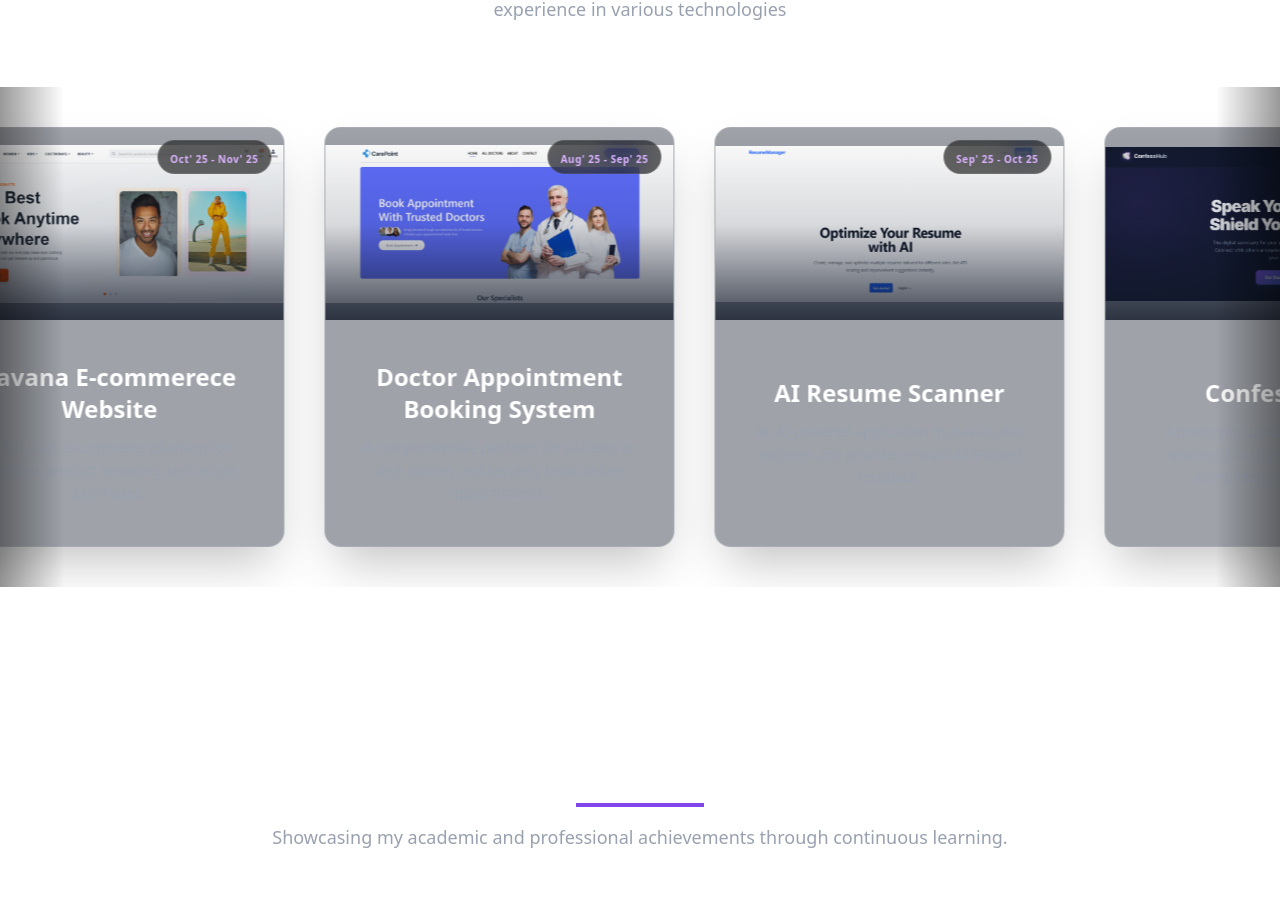
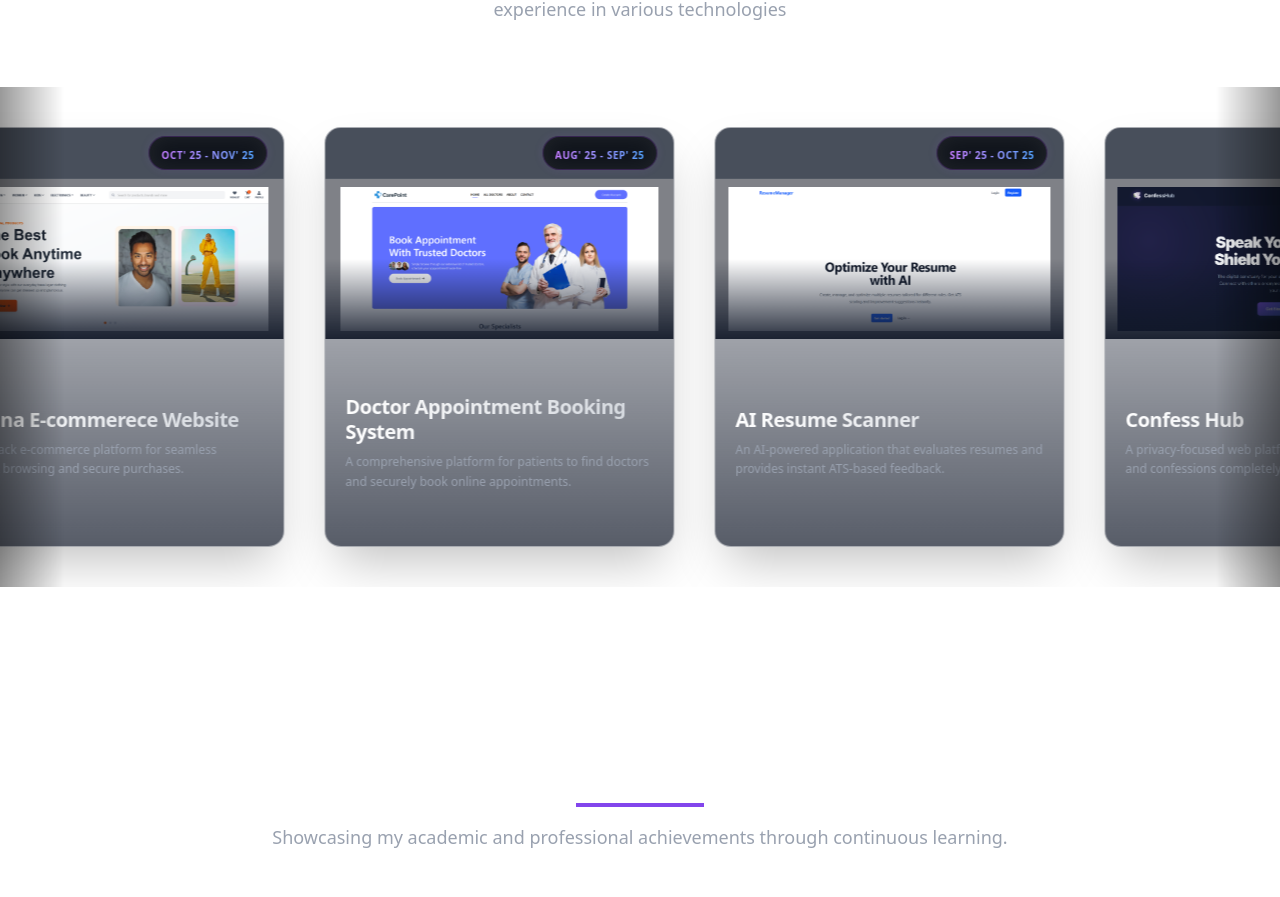
Before and after one commit to Sauravdeep01/portfolio, a React (Vite) app: page / in a window 1280 px wide. Shown: the part 2037-2934 px from the top of the page. Built offline with nearby package versions, Linux system fonts and the light colour scheme.

Commit message:
modified: project cards

```diff
--- a/src/Components/Projects/Projects.jsx
+++ b/src/Components/Projects/Projects.jsx
@@ -114,49 +114,64 @@ function Projects() {
 
                                 {/* --- FRONT SIDE --- */}
                                 <div className='absolute inset-0 [backface-visibility:hidden] flex flex-col border border-white/10 bg-gray-900/40 backdrop-blur-xl rounded-2xl overflow-hidden shadow-2xl z-20'>
+                                    {/* Top Space & Date Badge */}
+                                    <div className='flex justify-end items-center px-4 py-2 bg-gray-900/60 border-b border-white/5 flex-shrink-0 z-30'>
+                                        <div className='px-3 py-1 bg-black/50 backdrop-blur-md border border-purple-500/20 rounded-full shadow-[0_0_10px_rgba(168,85,247,0.1)]'>
+                                            <span className='text-[10px] font-bold text-transparent bg-clip-text bg-gradient-to-r from-purple-400 to-blue-400 tracking-wider uppercase'>
+                                                {project.date}
+                                            </span>
+                                        </div>
+                                    </div>
+
                                     {/* 1. Image */}
-                                    <div className='relative h-48 overflow-hidden flex-shrink-0'>
+                                    <div className='relative h-40 overflow-hidden flex-shrink-0 bg-black/20'>
                                         <img
                                             src={project.image}
                                             alt={project.title}
                                             loading="lazy"
-                                            className='w-full h-full object-contain transition-transform duration-700 group-hover:scale-110'
+                                            className='w-full h-full object-contain p-2 transition-transform duration-700 group-hover:scale-110'
                                         />
-                                        { /* Date Badge */}
-                                        <div className='absolute top-3 right-3 z-30 px-3 py-1 bg-black/60 backdrop-blur-md border border-white/10 rounded-full'>
-                                            <span className='text-[10px] font-semibold text-purple-300 tracking-wider'>
-                                                {project.date}
-                                            </span>
-                                        </div>
-                                        <div className='absolute inset-0 bg-gradient-to-t from-gray-900 via-gray-900/20 to-transparent opacity-80 z-10'></div>
+                                        <div className='absolute inset-0 bg-gradient-to-t from-gray-900 via-transparent to-transparent opacity-90 z-10 pointer-events-none'></div>
                                     </div>
 
                                     {/* 2. Content */}
-                                    <div className='p-6 md:p-8 flex flex-col justify-center items-center text-center flex-grow'>
-                                        <h3 className='text-xl md:text-2xl font-bold text-white mb-3'>
+                                    <div className='p-5 md:p-5 flex flex-col justify-center text-left flex-grow bg-gradient-to-b from-transparent to-gray-900/50'>
+                                        <h3 className='text-lg md:text-xl font-extrabold text-transparent bg-clip-text bg-gradient-to-r from-white to-gray-300 mb-2 tracking-tight leading-tight line-clamp-2'>
                                             {project.title}
                                         </h3>
-                                        <p className='text-gray-400 text-xs md:text-sm leading-relaxed line-clamp-3'>
+                                        <p className='text-gray-400 text-[11px] md:text-xs leading-relaxed font-medium line-clamp-3'>
                                             {project.description}
                                         </p>
                                     </div>
                                 </div>
 
                                 {/* --- BACK SIDE --- */}
-                                <div className='absolute inset-0 [backface-visibility:hidden] [transform:rotateY(180deg)] border border-purple-500/50 bg-gray-900/90 backdrop-blur-xl rounded-2xl overflow-hidden shadow-2xl p-4 md:p-5 flex flex-col z-10'>
+                                <div className='absolute inset-0 [backface-visibility:hidden] [transform:rotateY(180deg)] border border-purple-500/50 bg-gray-900/90 backdrop-blur-xl rounded-2xl overflow-hidden shadow-2xl flex flex-col z-10'>
+                                    {/* Top Space for consistency */}
+                                    <div className='flex justify-end items-center px-4 py-2 bg-gray-900/60 border-b border-purple-500/30 flex-shrink-0 z-30'>
+                                        <div className='px-3 py-1 bg-purple-500/10 border border-purple-500/20 backdrop-blur-md rounded-full'>
+                                            <span className='text-[10px] font-bold text-purple-300 tracking-wider uppercase'>
+                                                Details
+                                            </span>
+                                        </div>
+                                    </div>
 
-                                    <div className='flex-grow text-left flex flex-col min-h-0 overflow-hidden'>
+                                    <div className='flex-grow text-left flex flex-col justify-center min-h-0 overflow-hidden p-4 md:p-5 gap-3 md:gap-4'>
 
-                                        <h4 className='text-[11px] md:text-xs font-bold text-white mb-2 uppercase tracking-widest flex-shrink-0'>Features</h4>
-                                        <ul className='list-disc list-outside ml-4 text-gray-300 text-[11px] md:text-xs leading-relaxed font-medium mb-3 space-y-1.5 pr-1'>
-                                            {project.features.map((feature, i) => (
-                                                <li key={i}>{feature}</li>
-                                            ))}
-                                        </ul>
+                                        <div className='flex flex-col min-h-0 overflow-hidden'>
+                                            <h4 className='text-[11px] md:text-xs font-bold text-white mb-1.5 md:mb-2 uppercase tracking-widest flex-shrink-0'>Features</h4>
+                                            <ul className='list-disc list-outside ml-4 text-gray-300 text-[10px] md:text-[11px] leading-relaxed font-medium space-y-1'>
+                                                {project.features.map((feature, i) => (
+                                                    <li key={i}>
+                                                        <span className='line-clamp-2'>{feature}</span>
+                                                    </li>
+                                                ))}
+                                            </ul>
+                                        </div>
 
-                                        <div className='mt-2 flex-shrink-0'>
-                                            <h4 className='text-[11px] md:text-xs font-bold text-white mb-2 uppercase tracking-widest'>Tech Stacks</h4>
-                                            <div className='flex flex-wrap gap-2'>
+                                        <div className='flex-shrink-0'>
+                                            <h4 className='text-[11px] md:text-xs font-bold text-white mb-1.5 md:mb-2 uppercase tracking-widest'>Tech Stacks</h4>
+                                            <div className='flex flex-wrap gap-1.5 md:gap-2'>
                                                 {project.tags.map((tag, tagIndex) => (
                                                     <span
                                                         key={tagIndex}
@@ -170,12 +185,12 @@ function Projects() {
                                     </div>
 
                                     {/* Actions */}
-                                    <div className='flex items-center justify-between gap-3 mt-auto pt-3 border-t border-purple-500/20 flex-shrink-0'>
+                                    <div className='flex items-center justify-between gap-3 mt-auto p-4 md:p-5 pt-3 md:pt-3 border-t border-purple-500/20 flex-shrink-0 bg-gray-900/40'>
                                         <a
                                             href={project.github}
                                             target='_blank'
                                             rel='noopener noreferrer'
-                                            className='flex flex-1 items-center justify-center gap-1.5 px-3 py-2 text-[11px] md:text-xs font-semibold bg-gray-800 text-white rounded-md hover:bg-purple-600 transition-all shadow border border-white/10'
+                                            className='flex flex-1 items-center justify-center gap-1.5 px-3 py-2 text-[11px] md:text-xs font-semibold bg-gray-800 text-white rounded-md hover:bg-purple-600 transition-all shadow border border-white/10 hover:border-purple-500'
                                         >
                                             <Github size={14} /> Code
                                         </a>
@@ -183,7 +198,7 @@ function Projects() {
                                             href={project.webapp}
                                             target='_blank'
                                             rel='noopener noreferrer'
-                                            className='flex flex-1 items-center justify-center gap-1.5 px-3 py-2 text-[11px] md:text-xs font-semibold bg-gray-800 text-white rounded-md hover:bg-purple-600 transition-all shadow border border-white/10'
+                                            className='flex flex-1 items-center justify-center gap-1.5 px-3 py-2 text-[11px] md:text-xs font-semibold bg-gray-800 text-white rounded-md hover:bg-purple-600 transition-all shadow border border-white/10 hover:border-purple-500'
                                         >
                                             <ExternalLink size={14} /> Demo
                                         </a>
```
